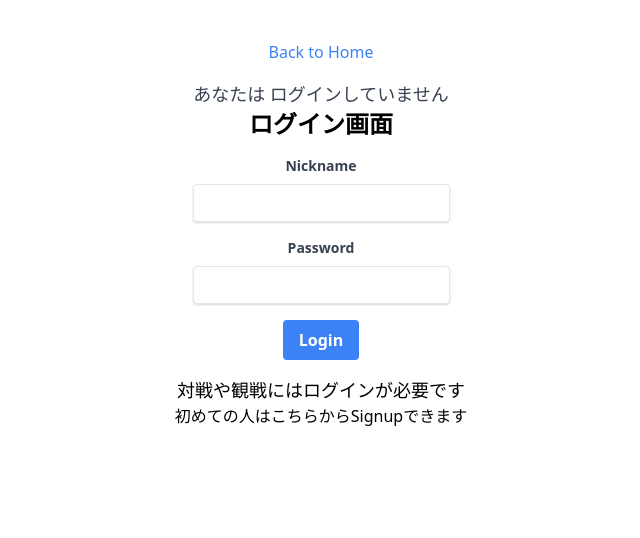
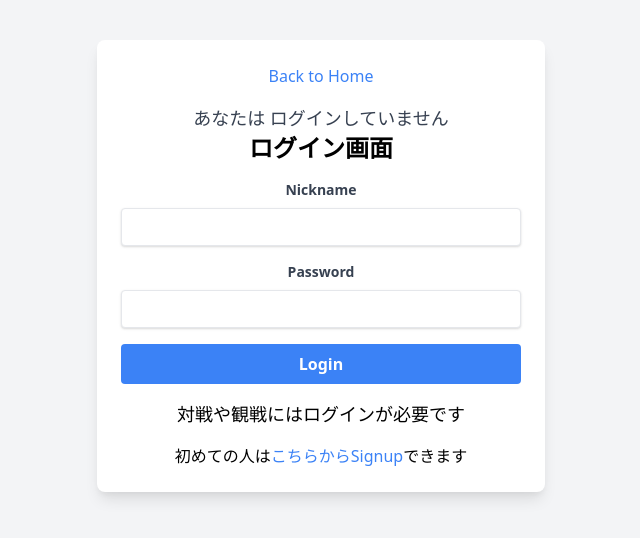
Before and after one commit to SuperHiroki/site10, a Flask app: page /login in a window 1280 px wide. Shown: the top 538 px of the page, without its empty margins (319-959 px from the left). Run offline with Flask 2, Linux system fonts and the light colour scheme; some libraries are stand-ins or nearby versions.

Commit message:
change UI

```diff
--- a/templates/login.html
+++ b/templates/login.html
@@ -3,33 +3,32 @@
 <head>
   <title>Login</title>
   <link rel="stylesheet" type="text/css" href="{{ url_for('static', filename='styles.css') }}">
+  <link href="https://cdn.jsdelivr.net/npm/tailwindcss@2.1.2/dist/tailwind.min.css" rel="stylesheet">
+</head>
+<body class="bg-gray-100">
 
-  <!-- Tailwind CSS CDN -->
-  <link href="https://cdn.jsdelivr.net/npm/tailwindcss@2.1.2/dist/tailwind.min.css" rel="stylesheet">
+<div class="container mx-auto p-6 max-w-md bg-white rounded-lg shadow-lg mt-10">
+  <div class="text-center">
+    <a href="{{ url_for('home') }}" class="text-blue-500 hover:text-blue-700 transition duration-300">Back to Home</a>
+    <h4 class="mt-4 text-lg text-gray-700">あなたは {{ nickname }}</h4>
+    <h1 class="text-2xl font-bold mb-4">ログイン画面</h1>
+    <form method="POST" class="space-y-4">
 
-</head>
-<body>
-
-<div class="text-center mt-10">
-  <a href="{{ url_for('home') }}" class="text-blue-500 hover:text-blue-700 transition duration-300">Back to Home</a>
-  <h4 class="mt-4 text-lg text-gray-700">あなたは {{ nickname }} </h4>
-  <h1 class="text-2xl font-bold mb-4">ログイン画面</h1>
-  <form method="POST" class="inline-block">
-
-    <div class="mb-4">
+      <div>
         <label for="nickname" class="block text-gray-700 text-sm font-bold mb-2">Nickname</label>
         <input type="text" id="nickname" name="nickname" required class="shadow appearance-none border rounded w-full py-2 px-3 text-gray-700 leading-tight focus:outline-none focus:shadow-outline">
       </div>
 
-    <div class="mb-4">
+      <div>
         <label for="password" class="block text-gray-700 text-sm font-bold mb-2">Password</label>
-      <input type="text" id="password" name="password" required class="shadow appearance-none border rounded w-full py-2 px-3 text-gray-700 leading-tight focus:outline-none focus:shadow-outline">
+        <input type="password" id="password" name="password" required class="shadow appearance-none border rounded w-full py-2 px-3 text-gray-700 leading-tight focus:outline-none focus:shadow-outline">
       </div>
 
-    <input type="submit" value="Login" class="bg-blue-500 hover:bg-blue-700 text-white font-bold py-2 px-4 rounded focus:outline-none focus:shadow-outline">
+      <input type="submit" value="Login" class="bg-blue-500 hover:bg-blue-700 text-white font-bold py-2 px-4 rounded focus:outline-none focus:shadow-outline w-full">
     </form>
     <h4 class="mt-4 text-lg">{{ good_or_bad }}</h4>
-  <h4>初めての人は<a href="{{ url_for('signup') }}">こちらからSignup</a>できます</h4>
+    <h4 class="mt-4">初めての人は<a href="{{ url_for('signup') }}" class="text-blue-500 hover:text-blue-700">こちらからSignup</a>できます</h4>
+  </div>
 </div>
 
 </body>
--- a/templates/room.html
+++ b/templates/room.html
@@ -17,8 +17,8 @@
 </div>
 <div class="flex flex-col items-center justify-center mt-2">
   <h4 class="text-lg text-gray-700 mt-4">あなたは {{ nickname }} </h4>
-  <h1 class="text-3xl font-bold text-red-600 mb-3 shadow-md p-2">Room ID: <span id="room_id" class="text-red-700">{{ room_id }}</span></h1>
-  <h1 class="text-3xl font-bold text-blue-600 mb-4 shadow-md p-2">Room Name: <span id="room_name" class="text-blue-700">{{ room_name }}</span></h1>
+  <h1 class="text-3xl font-bold text-red-600 mb-3 shadow-md p-4 border-2 border-gray-300">Room ID: <span id="room_id" class="text-red-700">{{ room_id }}</span></h1>
+  <h1 class="text-3xl font-bold text-blue-600 mb-4 shadow-md p-4 border-2 border-gray-300">Room Name: <span id="room_name" class="text-blue-700">{{ room_name }}</span></h1>
   <div class="flex flex-col items-center justify-center my-4">
     <h4>あなたは<span id="player_or_spectator"  class="text-green-500">観戦者</span>です</h4>
     <h4 id="current_turn" class="mt-2"></h4>
@@ -28,7 +28,7 @@
     </div>
     <h2 id="game_condition" class="text-red-500 text-xl mt-4"></h2>
   </div>
-  <div class="flex flex-col items-center justify-center shadow-xl p-8">
+  <div class="flex flex-col items-center justify-center shadow-xl p-8 border-2 border-gray-300">
     <h2 id="players_nickname" class="text-lg mt-4">??? vs ???</h2>
     <div id="board" class="mt-4">
       {% for i in range(8) %}
```
Also changed, not shown: templates/signup.html (+14 -15 lines). Lines whose indentation alone changed are shown as unchanged.
